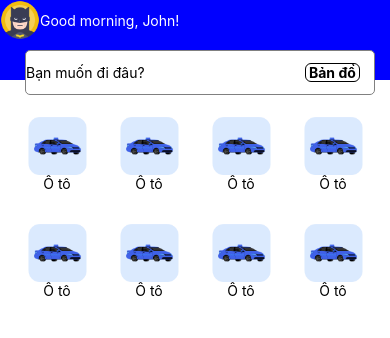
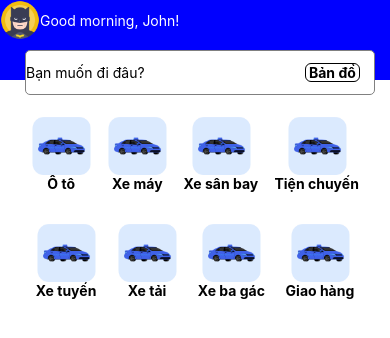
Before and after one commit to ngca1011/BookCar, a React Native app: screen / in a window 390 px wide. Shown: the top 338 px of the page. Built offline with nearby package versions, Linux system fonts and the light colour scheme.

Commit message:
Refactoring: move styles from home screen to a separate file

```diff
--- /dev/null
+++ b/components/styles/home-sreen-styles.tsx
@@ -0,0 +1,46 @@
+import { StyleSheet } from 'react-native';
+
+export const newLocal = StyleSheet.create({
+  container: {
+    flexDirection: 'row',
+    justifyContent: 'space-evenly',
+    margin: 15,
+    flexWrap: 'wrap',
+  },
+  iconContainer: {
+    alignItems: 'center',
+  },
+  icon: {
+    width: 60,
+    height: 60,
+  },
+  navigationContainer: {
+    width: 350,
+    height: 45,
+    borderWidth: 1,
+    borderColor: 'gray',
+    borderRadius: 5,
+    marginHorizontal: 10,
+    flexDirection: 'row',
+    alignItems: 'center',
+    marginLeft: 25,
+    zIndex: 1,
+    position: 'absolute',
+    backgroundColor: 'white',
+    top: 50,
+  },
+  buttonContainer: {
+    flexDirection: 'row',
+    borderWidth: 0.5,
+    borderColor: 'black',
+    borderRadius: 6,
+    left: 160,
+    color: 'green',
+  },
+  textContainer: {
+    fontWeight: 'bold',
+  },
+  text: {
+    fontWeight: 'bold',
+  },
+});
--- a/screens/home-screen.tsx
+++ b/screens/home-screen.tsx
@@ -1,6 +1,7 @@
-import { Image, StyleSheet, Text, TouchableOpacity, View } from 'react-native';
+import { Image, Text, TouchableOpacity, View } from 'react-native';
 import { NavigationBar } from '../components/home-screen/navigationbar';
 import { HomeProps } from '../utils/consts';
+import { newLocal } from '../components/styles/home-sreen-styles';
 
 const Home = ({ navigation }: HomeProps): React.JSX.Element => {
   const styles = newLocal;
@@ -23,40 +24,42 @@ const Home = ({ navigation }: HomeProps): React.JSX.Element => {
           <Text style={styles.textContainer}> Bản đồ </Text>
         </TouchableOpacity>
       </View>
+      <View style={{ flexDirection: 'column', alignContent: 'flex-start', paddingTop: 20 }}>
         <View style={styles.container}>
           <View style={styles.iconContainer}>
             <Image source={require('../images/home-screen/small-car.png')} style={styles.icon} />
-          <Text>Ô tô</Text>
+            <Text style={styles.text}>Ô tô</Text>
           </View>
           <View style={styles.iconContainer}>
             <Image source={require('../images/home-screen/small-car.png')} style={styles.icon} />
-          <Text>Ô tô</Text>
+            <Text style={styles.text}>Xe máy</Text>
           </View>
           <View style={styles.iconContainer}>
             <Image source={require('../images/home-screen/small-car.png')} style={styles.icon} />
-          <Text>Ô tô</Text>
+            <Text style={styles.text}>Xe sân bay</Text>
           </View>
           <View style={styles.iconContainer}>
             <Image source={require('../images/home-screen/small-car.png')} style={styles.icon} />
-          <Text>Ô tô</Text>
+            <Text style={styles.text}>Tiện chuyến</Text>
           </View>
         </View>
         <View style={styles.container}>
           <View style={styles.iconContainer}>
             <Image source={require('../images/home-screen/small-car.png')} style={styles.icon} />
-          <Text>Ô tô</Text>
+            <Text style={styles.text}>Xe tuyến</Text>
           </View>
           <View style={styles.iconContainer}>
             <Image source={require('../images/home-screen/small-car.png')} style={styles.icon} />
-          <Text>Ô tô</Text>
+            <Text style={styles.text}>Xe tải</Text>
           </View>
           <View style={styles.iconContainer}>
             <Image source={require('../images/home-screen/small-car.png')} style={styles.icon} />
-          <Text>Ô tô</Text>
+            <Text style={styles.text}>Xe ba gác</Text>
           </View>
           <View style={styles.iconContainer}>
             <Image source={require('../images/home-screen/small-car.png')} style={styles.icon} />
-          <Text>Ô tô</Text>
+            <Text style={styles.text}>Giao hàng</Text>
+          </View>
         </View>
       </View>
     </View>
@@ -64,46 +67,3 @@ const Home = ({ navigation }: HomeProps): React.JSX.Element => {
 };
 
 export { Home };
-
-const newLocal = StyleSheet.create({
-  container: {
-    flexDirection: 'row',
-    padding: 15,
-    top: 20,
-  },
-  iconContainer: {
-    marginRight: 20,
-    alignItems: 'center',
-    paddingLeft: 12,
-  },
-  icon: {
-    width: 60,
-    height: 60,
-  },
-  navigationContainer: {
-    width: 350,
-    height: 45,
-    borderWidth: 1,
-    borderColor: 'gray',
-    borderRadius: 5,
-    marginHorizontal: 10,
-    flexDirection: 'row',
-    alignItems: 'center',
-    marginLeft: 25,
-    zIndex: 1,
-    position: 'absolute',
-    backgroundColor: 'white',
-    top: 50,
-  },
-  buttonContainer: {
-    flexDirection: 'row',
-    borderWidth: 0.5,
-    borderColor: 'black',
-    borderRadius: 6,
-    left: 160,
-    color: 'green',
-  },
-  textContainer: {
-    fontWeight: 'bold',
-  },
-});
```
Lines whose indentation alone changed are shown as unchanged.
